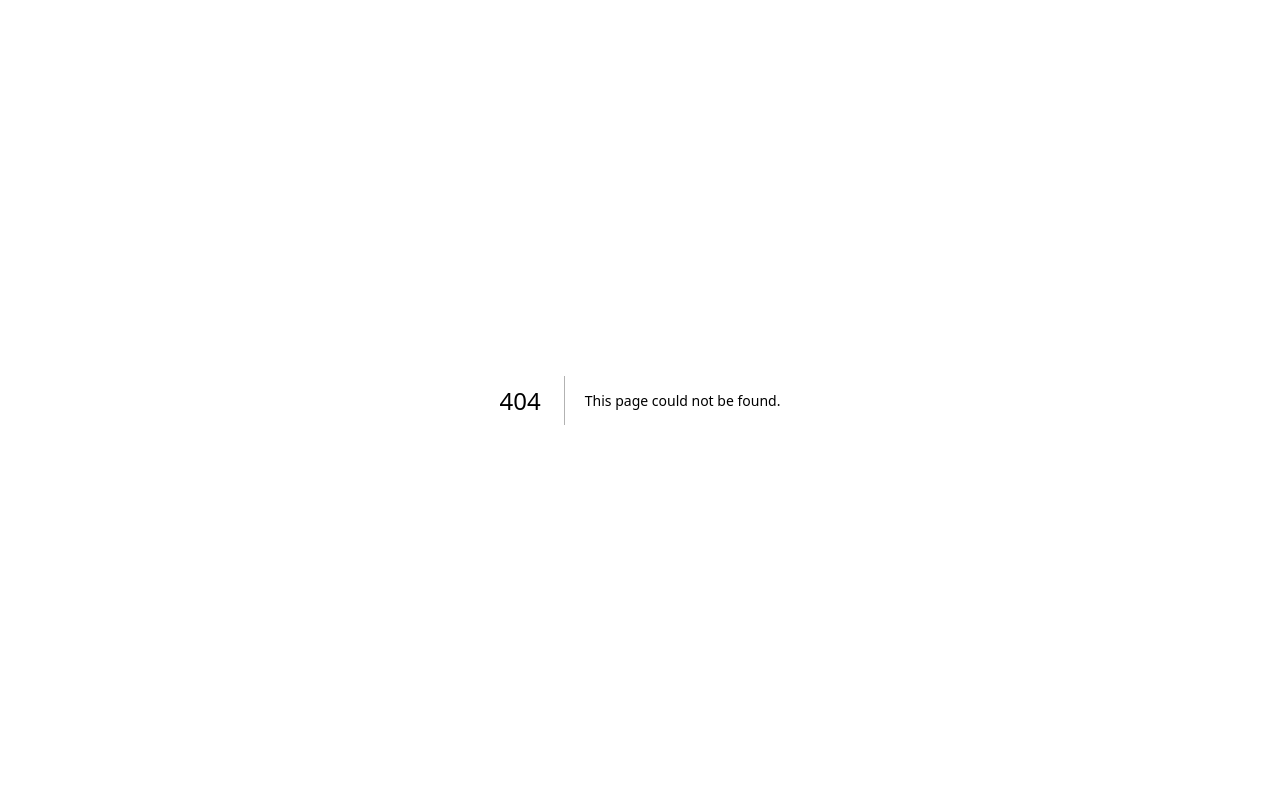
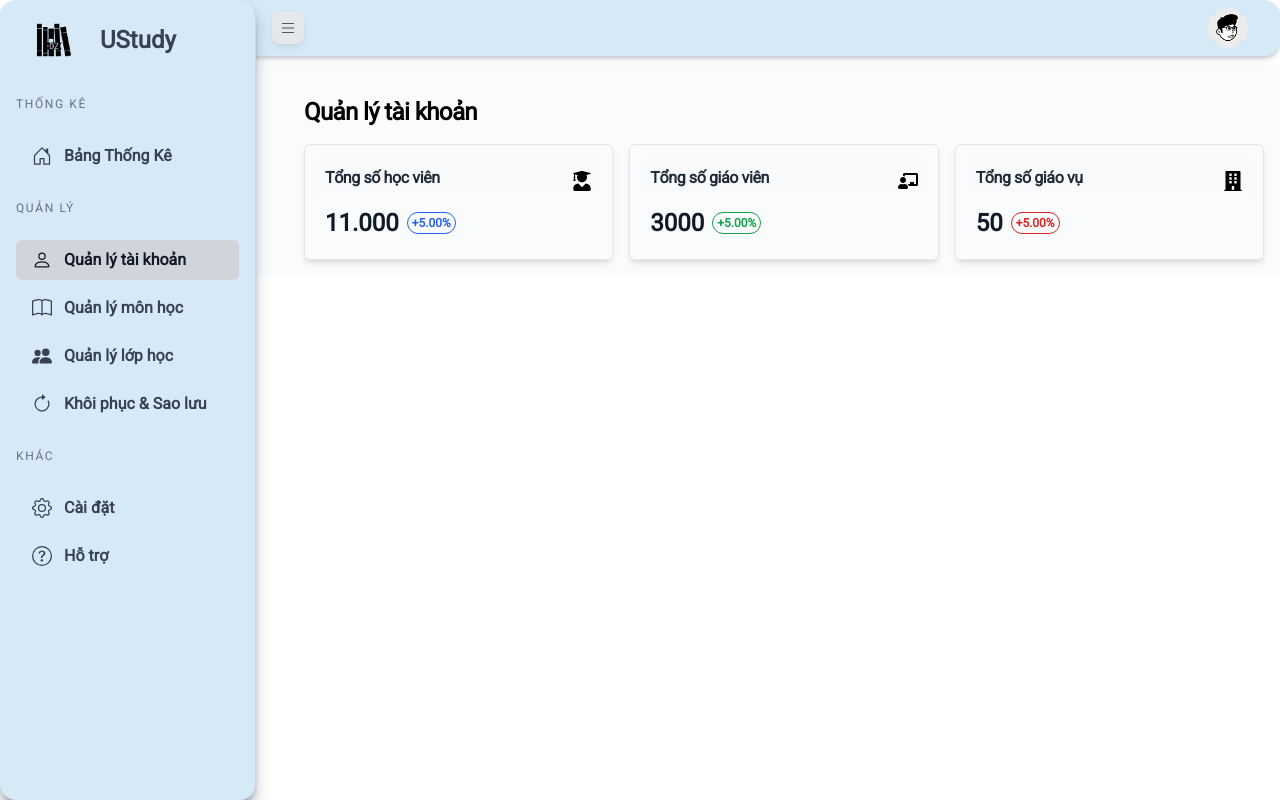
Before and after one commit to HCMUS-UStudy/UStudy-frontend, a Next.js app: page /admin/accounts in a window 1280 px wide. Before the commit this address had no page. Built offline with nearby package versions, Linux system fonts and the light colour scheme.

Commit message:
Update card

```diff
--- /dev/null
+++ b/src/app/(admin)/admin/accounts/page.tsx
@@ -0,0 +1,61 @@
+import React from 'react';
+import { Card, CardContent, CardHeader, CardTitle } from '@/app/ui/components/card';
+import { FaUserGraduate, FaChalkboardTeacher, FaBuilding } from 'react-icons/fa'; // Importing icons
+
+const AccountPage: React.FC = () => {
+  return (
+    <>
+      <h2 className="text-2xl font-bold tracking-tight my-4">Quản lý tài khoản</h2>
+      <div className="flex-1 space-y-4">
+        <div className="grid gap-4 sm:grid-cols-1 md:grid-cols-2 lg:grid-cols-3">
+          <Card className="rounded-md shadow-md border border-gray-200 hover:shadow-lg transition-shadow p-3">
+            <CardHeader className="flex flex-row items-center justify-between p-2 bg-gray-50 rounded-t-md">
+              <CardTitle className="text-base font-semibold text-gray-800">Tổng số học viên</CardTitle>
+              <FaUserGraduate className="h-5 w-5 text-black" /> {/* Icon for students */}
+            </CardHeader>
+            <CardContent className="p-2">
+              <div className="text-2xl font-bold text-gray-900 flex items-center">
+                11.000
+                <span className="ml-2 text-xs text-blue-600 border border-blue-600 rounded-full px-1 py-0.5">
+                  +5.00%
+                </span>
+              </div>
+            </CardContent>
+          </Card>
+
+          <Card className="rounded-md shadow-md border border-gray-200 hover:shadow-lg transition-shadow p-3">
+            <CardHeader className="flex flex-row items-center justify-between p-2 bg-gray-50 rounded-t-md">
+              <CardTitle className="text-base font-semibold text-gray-800">Tổng số giáo viên</CardTitle>
+              <FaChalkboardTeacher className="h-5 w-5 text-black" /> {/* Icon for teachers */}
+            </CardHeader>
+            <CardContent className="p-2">
+              <div className="text-2xl font-bold text-gray-900 flex items-center">
+                3000
+                <span className="ml-2 text-xs text-green-600 border border-green-600 rounded-full px-1 py-0.5">
+                  +5.00%
+                </span>
+              </div>
+            </CardContent>
+          </Card>
+
+          <Card className="rounded-md shadow-md border border-gray-200 hover:shadow-lg transition-shadow p-3">
+            <CardHeader className="flex flex-row items-center justify-between p-2 bg-gray-50 rounded-t-md">
+              <CardTitle className="text-base font-semibold text-gray-800">Tổng số giáo vụ</CardTitle>
+              <FaBuilding className="h-5 w-5 text-black" /> {/* Icon for staff */}
+            </CardHeader>
+            <CardContent className="p-2">
+              <div className="text-2xl font-bold text-gray-900 flex items-center">
+                50
+                <span className="ml-2 text-xs text-red-600 border border-red-600 rounded-full px-1 py-0.5">
+                  +5.00%
+                </span>
+              </div>
+            </CardContent>
+          </Card>
+        </div>
+      </div>
+    </>
+  );
+};
+
+export default AccountPage;
--- a/src/app/(admin)/admin/login/page.tsx
+++ b/src/app/(admin)/admin/login/page.tsx
@@ -1,11 +1,12 @@
 "use client";
 
+import Link from "next/link";
 import React, { useState } from "react";
 import Head from "next/head";
 import { Input } from "@/app/ui/components/input";
 import { Label } from "@/app/ui/components/label";
 import Image from "next/image";
-import { HiEye, HiEyeOff } from "react-icons/hi";
+import { HiEye, HiEyeOff, HiHome } from "react-icons/hi";
 import Button from "@/app/ui/components/button";
 
 export default function Login() {
@@ -21,8 +22,7 @@ export default function Login() {
   return (
     <>
       <Head>
-        <link rel="preload" href="/bgLogin.jpg" as="image" />{" "}
-        {/* Preload image */}
+        <link rel="preload" href="/bgLogin.jpg" as="image" />
       </Head>
       <main
         className="h-screen flex items-center justify-center p-4 md:p-10"
@@ -33,8 +33,14 @@ export default function Login() {
         <div className="
           grid w-full h-[60vh] max-w-7xl grid-cols-1 md:grid-cols-2
           bg-white rounded-lg shadow-lg overflow-hidden">
+
           {/* Login Form Section */}
-          <div className="bg-[#D5E9F6] text-[#1E1E1E] flex items-center justify-center flex-col p-8">
+          <div className="bg-[#D5E9F6] text-[#1E1E1E] flex items-center justify-center flex-col p-8 relative">
+            {/* Back to Home Icon */}
+            <Link href="/" className="absolute top-4 left-4 text-gray-600 hover:text-indigo-600">
+              <HiHome size={24} />
+            </Link>
+
             <div className="mb-8 text-center">
               <h1 className="text-4xl font-bold">Login</h1>
               <p className="mt-2 text-sm text-gray-600">
@@ -46,10 +52,7 @@ export default function Login() {
               {/* Floating Label for Email */}
               <div className="relative mb-4">
                 <Input
-                  className="
-                    p-2 pl-4 bg-transparent rounded-full text-[#1E1E1E]
-                    border border-gray-400 focus:border-indigo-600 focus:bg-white transition-all duration-200
-                    placeholder-transparent"
+                  className="p-2 pl-4 bg-transparent rounded-full text-[#1E1E1E] border border-gray-400 focus:border-indigo-600 focus:bg-white transition-all duration-200 placeholder-transparent"
                   type="email"
                   id="email"
                   value={email}
@@ -73,15 +76,7 @@ export default function Login() {
               {/* Floating Label for Password */}
               <div className="relative mb-6 mt-6">
                 <Input
-                  className="
-                    p-2 pl-4 bg-transparent
-                    rounded-full
-                    text-[#1E1E1E]
-                    border border-gray-400
-                    focus:border-indigo-600 focus:bg-white \
-                    transition-all
-                    duration-200
-                    placeholder-transparent"
+                  className="p-2 pl-4 bg-transparent rounded-full text-[#1E1E1E] border border-gray-400 focus:border-indigo-600 focus:bg-white transition-all duration-200 placeholder-transparent"
                   type={showPassword ? "text" : "password"}
                   id="password"
                   value={password}
@@ -115,16 +110,7 @@ export default function Login() {
               <Button
                 onClick={() => {}}
                 type="submit"
-                className="
-                  mt-6
-                  w-full \
-                  text-white
-                  rounded-l-full rounded-r-full
-                  font-semibold text-base
-                  transition-all
-                  duration-200
-                  shadow-md transform
-                  hover:scale-105">
+                className="mt-6 w-full text-white rounded-l-full rounded-r-full font-semibold text-base transition-all duration-200 shadow-md transform hover:scale-105">
                 Login
               </Button>
 
--- a/src/app/(auth)/login/page.tsx
+++ b/src/app/(auth)/login/page.tsx
@@ -1,11 +1,12 @@
 "use client";
 
+import Link from "next/link";
 import React, { useState } from "react";
 import Head from "next/head";
 import { Input } from "@/app/ui/components/input";
 import { Label } from "@/app/ui/components/label";
 import Image from "next/image";
-import { HiEye, HiEyeOff } from "react-icons/hi";
+import { HiEye, HiEyeOff, HiHome } from "react-icons/hi";
 import Button from "@/app/ui/components/button";
 
 export default function Login() {
@@ -21,8 +22,7 @@ export default function Login() {
   return (
     <>
       <Head>
-        <link rel="preload" href="/bgLogin.jpg" as="image" />{" "}
-        {/* Preload image */}
+        <link rel="preload" href="/bgLogin.jpg" as="image" />
       </Head>
       <main
         className="h-screen flex items-center justify-center p-4 md:p-10"
@@ -33,8 +33,14 @@ export default function Login() {
         <div className="
           grid w-full h-[60vh] max-w-7xl grid-cols-1 md:grid-cols-2
           bg-white rounded-lg shadow-lg overflow-hidden">
+
           {/* Login Form Section */}
-          <div className="bg-[#D5E9F6] text-[#1E1E1E] flex items-center justify-center flex-col p-8">
+          <div className="bg-[#D5E9F6] text-[#1E1E1E] flex items-center justify-center flex-col p-8 relative">
+            {/* Back to Home Icon */}
+            <Link href="/" className="absolute top-4 left-4 text-gray-600 hover:text-indigo-600">
+              <HiHome size={24} />
+            </Link>
+
             <div className="mb-8 text-center">
               <h1 className="text-4xl font-bold">Login</h1>
               <p className="mt-2 text-sm text-gray-600">
@@ -46,10 +52,7 @@ export default function Login() {
               {/* Floating Label for Email */}
               <div className="relative mb-4">
                 <Input
-                  className="
-                    p-2 pl-4 bg-transparent rounded-full text-[#1E1E1E]
-                    border border-gray-400 focus:border-indigo-600 focus:bg-white transition-all duration-200
-                    placeholder-transparent"
+                  className="p-2 pl-4 bg-transparent rounded-full text-[#1E1E1E] border border-gray-400 focus:border-indigo-600 focus:bg-white transition-all duration-200 placeholder-transparent"
                   type="email"
                   id="email"
                   value={email}
@@ -73,15 +76,7 @@ export default function Login() {
               {/* Floating Label for Password */}
               <div className="relative mb-6 mt-6">
                 <Input
-                  className="
-                    p-2 pl-4 bg-transparent
-                    rounded-full
-                    text-[#1E1E1E]
-                    border border-gray-400
-                    focus:border-indigo-600 focus:bg-white \
-                    transition-all
-                    duration-200
-                    placeholder-transparent"
+                  className="p-2 pl-4 bg-transparent rounded-full text-[#1E1E1E] border border-gray-400 focus:border-indigo-600 focus:bg-white transition-all duration-200 placeholder-transparent"
                   type={showPassword ? "text" : "password"}
                   id="password"
                   value={password}
@@ -115,16 +110,7 @@ export default function Login() {
               <Button
                 onClick={() => {}}
                 type="submit"
-                className="
-                  mt-6
-                  w-full \
-                  text-white
-                  rounded-l-full rounded-r-full
-                  font-semibold text-base
-                  transition-all
-                  duration-200
-                  shadow-md transform
-                  hover:scale-105">
+                className="mt-6 w-full text-white rounded-l-full rounded-r-full font-semibold text-base transition-all duration-200 shadow-md transform hover:scale-105">
                 Login
               </Button>
 
--- a/src/app/menu_constants.tsx
+++ b/src/app/menu_constants.tsx
@@ -26,7 +26,7 @@ export const SIDENAV_ITEMS: SideNavItemGroup[] = [
                 //     { title: 'New', path: '/products/new' },
                 // ],
                 title: 'Quản lý tài khoản',
-                path: '/accounts',
+                path: '/admin/accounts',
                 icon: <BsPerson size={20} />,
             },
             {
--- /dev/null
+++ b/src/app/ui/components/card.tsx
@@ -0,0 +1,79 @@
+import * as React from "react"
+
+import { cn } from "@/app/lib/utils"
+
+const Card = React.forwardRef<
+  HTMLDivElement,
+  React.HTMLAttributes<HTMLDivElement>
+>(({ className, ...props }, ref) => (
+  <div
+    ref={ref}
+    className={cn(
+      "rounded-lg border bg-card text-card-foreground shadow-sm",
+      className
+    )}
+    {...props}
+  />
+))
+Card.displayName = "Card"
+
+const CardHeader = React.forwardRef<
+  HTMLDivElement,
+  React.HTMLAttributes<HTMLDivElement>
+>(({ className, ...props }, ref) => (
+  <div
+    ref={ref}
+    className={cn("flex flex-col space-y-1.5 p-6", className)}
+    {...props}
+  />
+))
+CardHeader.displayName = "CardHeader"
+
+const CardTitle = React.forwardRef<
+  HTMLParagraphElement,
+  React.HTMLAttributes<HTMLHeadingElement>
+>(({ className, ...props }, ref) => (
+  <h3
+    ref={ref}
+    className={cn(
+      "text-2xl font-semibold leading-none tracking-tight",
+      className
+    )}
+    {...props}
+  />
+))
+CardTitle.displayName = "CardTitle"
+
+const CardDescription = React.forwardRef<
+  HTMLParagraphElement,
+  React.HTMLAttributes<HTMLParagraphElement>
+>(({ className, ...props }, ref) => (
+  <p
+    ref={ref}
+    className={cn("text-sm text-muted-foreground", className)}
+    {...props}
+  />
+))
+CardDescription.displayName = "CardDescription"
+
+const CardContent = React.forwardRef<
+  HTMLDivElement,
+  React.HTMLAttributes<HTMLDivElement>
+>(({ className, ...props }, ref) => (
+  <div ref={ref} className={cn("p-6 pt-0", className)} {...props} />
+))
+CardContent.displayName = "CardContent"
+
+const CardFooter = React.forwardRef<
+  HTMLDivElement,
+  React.HTMLAttributes<HTMLDivElement>
+>(({ className, ...props }, ref) => (
+  <div
+    ref={ref}
+    className={cn("flex items-center p-6 pt-0", className)}
+    {...props}
+  />
+))
+CardFooter.displayName = "CardFooter"
+
+export { Card, CardHeader, CardFooter, CardTitle, CardDescription, CardContent }
--- a/src/app/ui/components/pagewrapper.tsx
+++ b/src/app/ui/components/pagewrapper.tsx
@@ -9,8 +9,8 @@ export default function PageWrapper({ children }: { children: ReactNode }) {
     const { toggleCollapse } = useSideBarToggle();
     const bodyStyle = classNames("bg-background flex flex-col mt-16 py-4 p-4 h-full overflow-y-auto",
         {
-            ["sm:pl-[21rem]"]: !toggleCollapse, // side bar đang mở page rộng ra
-            ["sm:pl-[6.4rem]"]: toggleCollapse, //side bar đóng page thu lại
+            ["sm:pl-[19rem]"]: !toggleCollapse, // side bar đang mở page rộng ra
+            ["sm:pl-[8rem]"]: toggleCollapse, //side bar đóng page thu lại
         });
 
     return (
```
